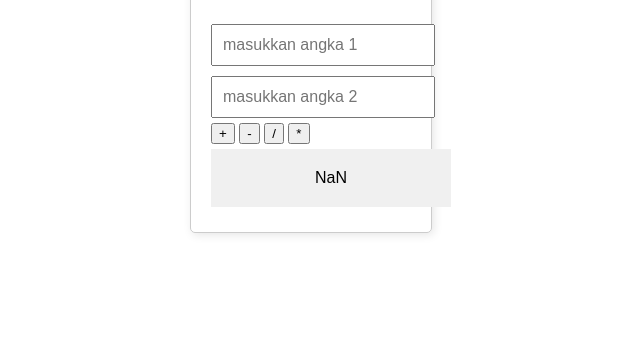
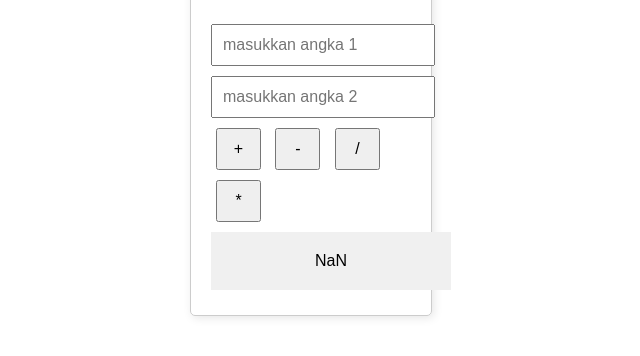
Before and after one commit to NasywaSalsabilla/tugas-kuliner-kota-binjai-2, a plain HTML site: page index.html in a window 1280 px wide. Shown: the part 182-538 px from the top of the page, without its empty margins (329-969 px from the left). Drawn offline with Linux system fonts and the light colour scheme.

Commit message:
first commit

```diff
--- a/index.html
+++ b/index.html
@@ -9,7 +9,7 @@
             body {
                 font-family: Arial,sans-serif;
             }
-            .calculator {
+            .kalkulator {
                 margin: 100px auto;
                 width: 200px;
                 padding: 20px;
@@ -18,13 +18,13 @@
                 box-shadow: 2px 2px
                 10px rgba(0,0,0,0.1);
             }
-            .calculator input {
+            .kalkulator input {
                 width: 100%;
                 margin: 5px 0;
                 padding: 10px;
                 font-size: 16px;
             }
-           .calclator button{
+           .kalkulator button{
                 width: 45px;
                padding: 10px;
                 margin: 5px;
@@ -42,7 +42,7 @@
         </style>
     </head>
     <body>
-        <div class="calculator">
+        <div class="kalkulator">
             <h1>Kalkulator</h1>
             <input type="text" id="angka1"
             placeholder="masukkan angka 1">
@@ -63,7 +63,7 @@
 
     <script>
         function
-        calculator(operation) {
+        kalkulator(operation) {
             var angka1 =
             parseFloat(document.getElementById('angka1').value);
             var angka2 =
```
